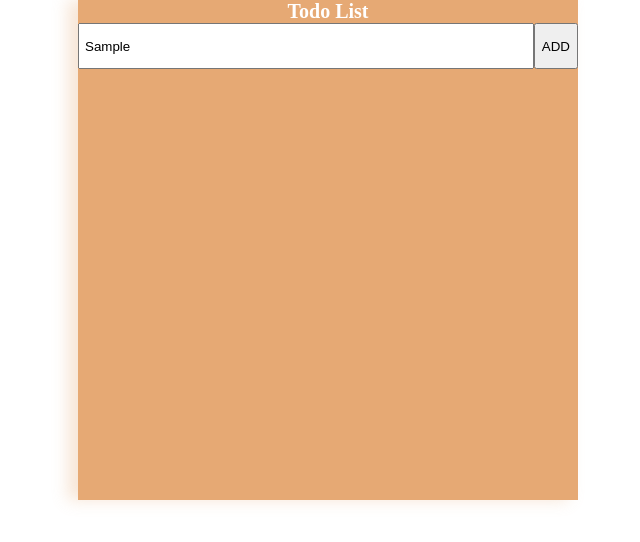
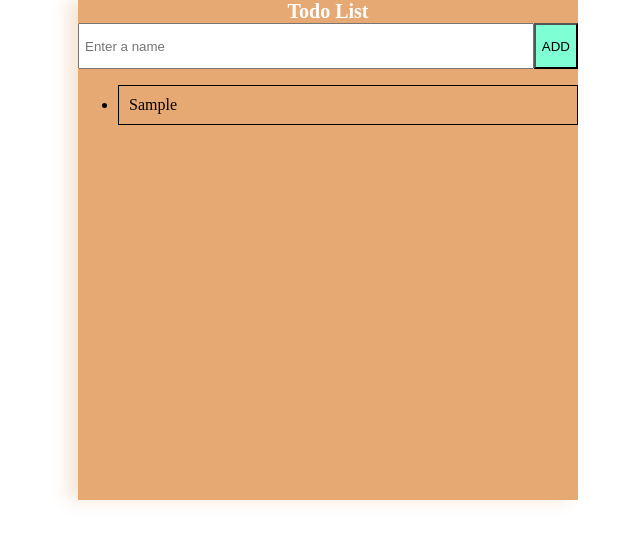
Before and after one commit to abhijitjana976/web_dev_basics, a plain HTML site: page index.html in a window 1280 px wide. Both pictures are taken after typing "Sample" into the empty fields and a click on the button "ADD". Shown: the whole page, without its empty margins (312-952 px from the left). Drawn offline with Linux system fonts and the light colour scheme.

Commit message:
Added list

```diff
--- a/index.html
+++ b/index.html
@@ -13,9 +13,12 @@
     <div class="todo-list">
         <div class="todo-header">Todo List</div>
         <div class="todo-input">
-            <input class="input-box" type="text" placeholder="Enter a name" />
+            <input id="text-input" class="input-box" type="text" placeholder="Enter a name" />
             <button id="add">ADD</button>
         </div>
+        <ul id="list">
+
+        </ul>
     </div>
     <script src="./scripts/app.js" type="module"></script>
 </body>
--- a/scripts/app.js
+++ b/scripts/app.js
@@ -1,5 +1,12 @@
 const addButton = document.querySelector("#add"); // HTML Element -> object -> addEventlistener
-console.log(addButton)
+const list = document.querySelector("#list");
+
 addButton.addEventListener("click", function () {
-    alert("hello")
+    const inputBox = document.querySelector("#text-input");
+    const li = document.createElement("li");
+    li.textContent = inputBox.value;
+    li.classList.add("list-content");
+    li.style.border = "1px solid black";
+    list.append(li);
+    inputBox.value = "";
 });
--- a/styles/main.css
+++ b/styles/main.css
@@ -30,3 +30,11 @@ body {
     height: 32px;
     padding: 5px;
 }
+
+.list-content{
+    padding: 10px;
+}
+
+#add{
+    background-color: aquamarine;
+}
```
